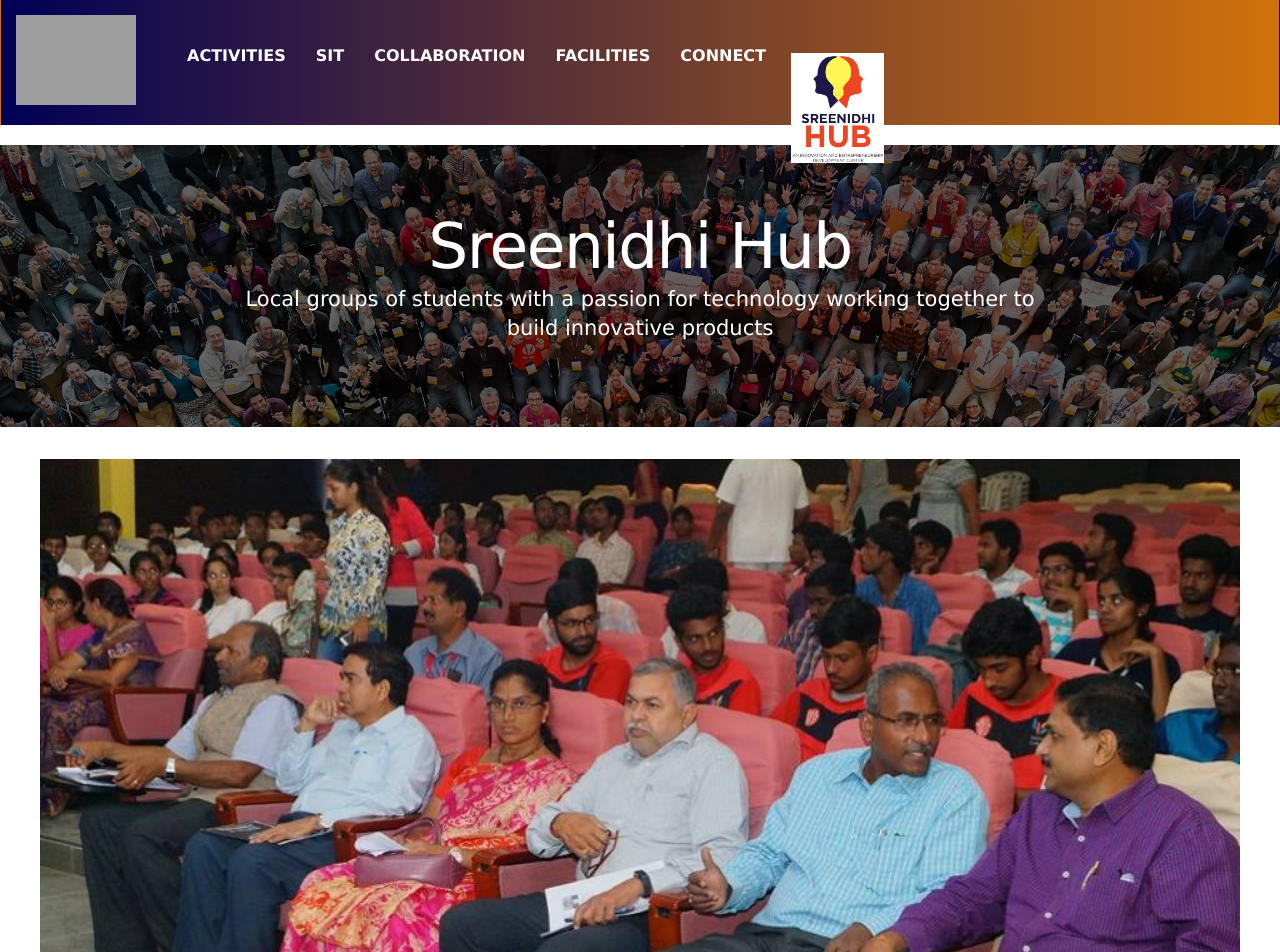
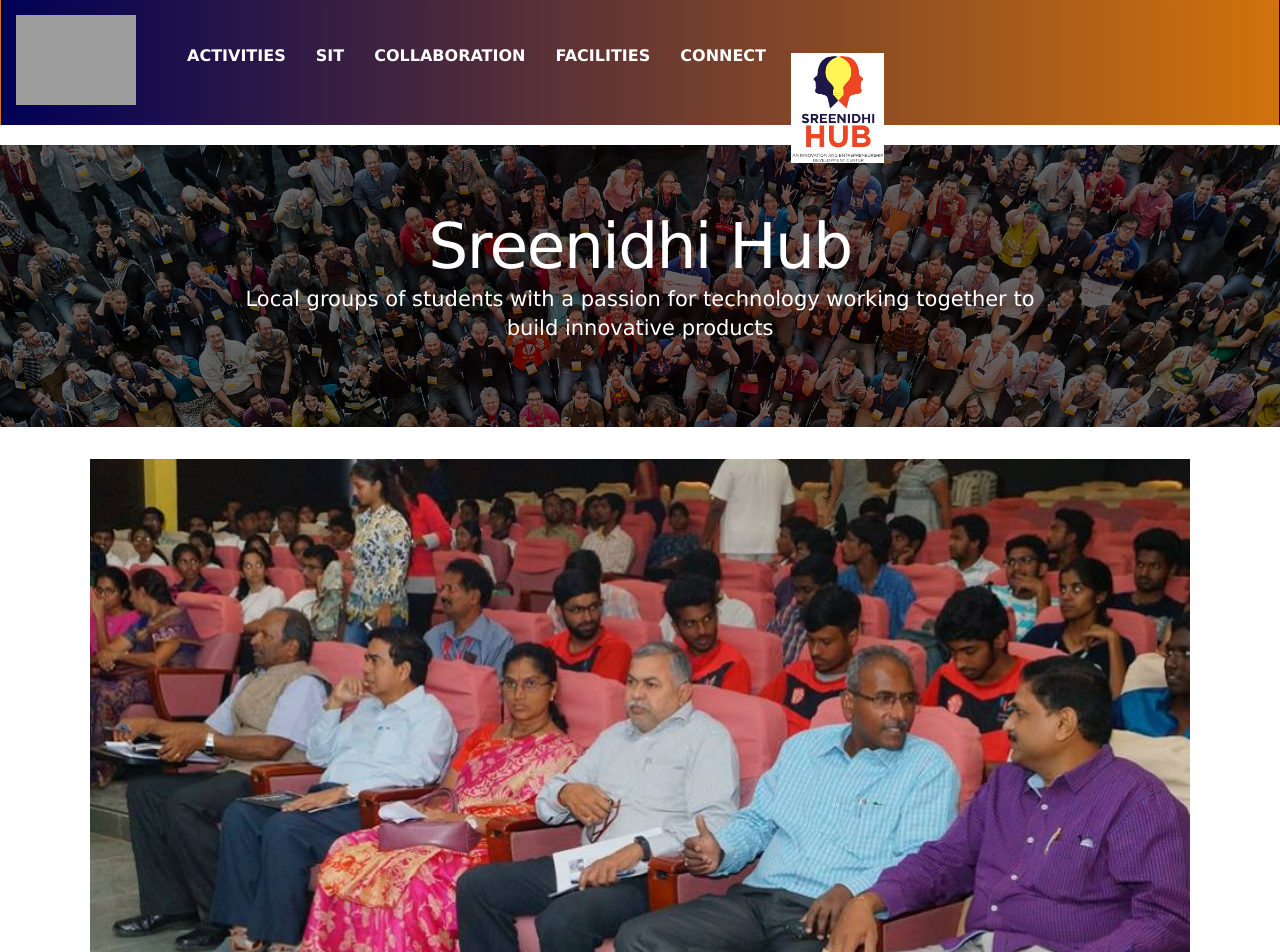
Before and after one commit to SNISTInnovationHub/snistinnovationhub.github.io, a Jekyll site: the page built from index.html, in a window 1280 px wide. Shown: the top 952 px of the page. Built offline with Jekyll 4.4.1, drawn with Linux system fonts in a browser that asks for light colours; nearby versions of some CDN libraries; some web fonts are replaced; library files that are not in the unit come from our copies.

Commit message:
Update flexslider-posts.html

```diff
--- a/_includes/flexslider-posts.html
+++ b/_includes/flexslider-posts.html
@@ -1,5 +1,5 @@
 <center>
-<div class="w3-content w3-section" style="max-width:1200px;max-height:500px">
+<div class="w3-content w3-section" style="max-width:1100px;max-height:800px">
   <img class="mySlides" src="static/img/slider1.jpg" style="width:100%">
   <img class="mySlides" src="static/img/slider2.jpg" style="width:100%">
   <img class="mySlides" src="static/img/slider3.jpg" style="width:100%">
```
